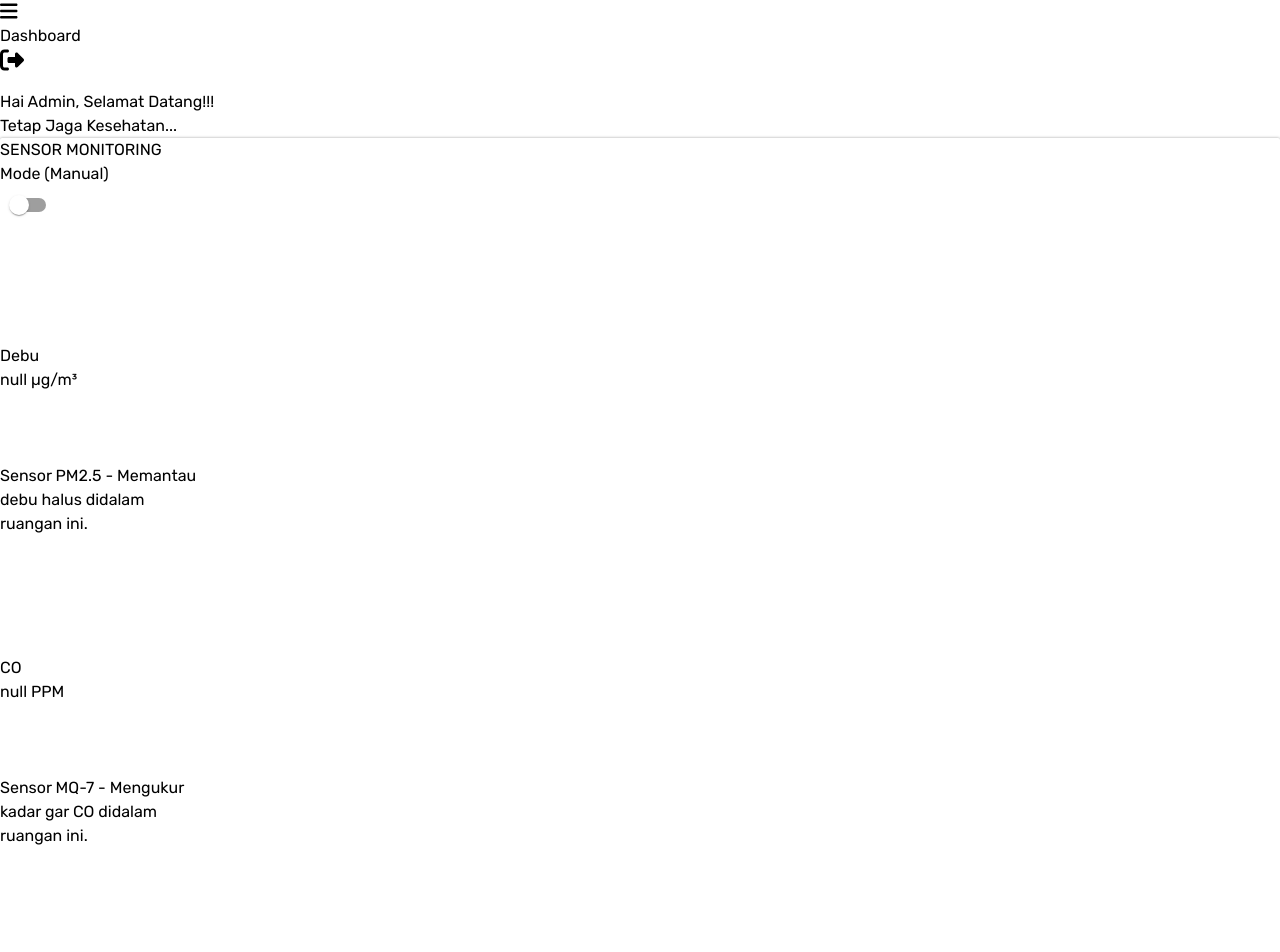
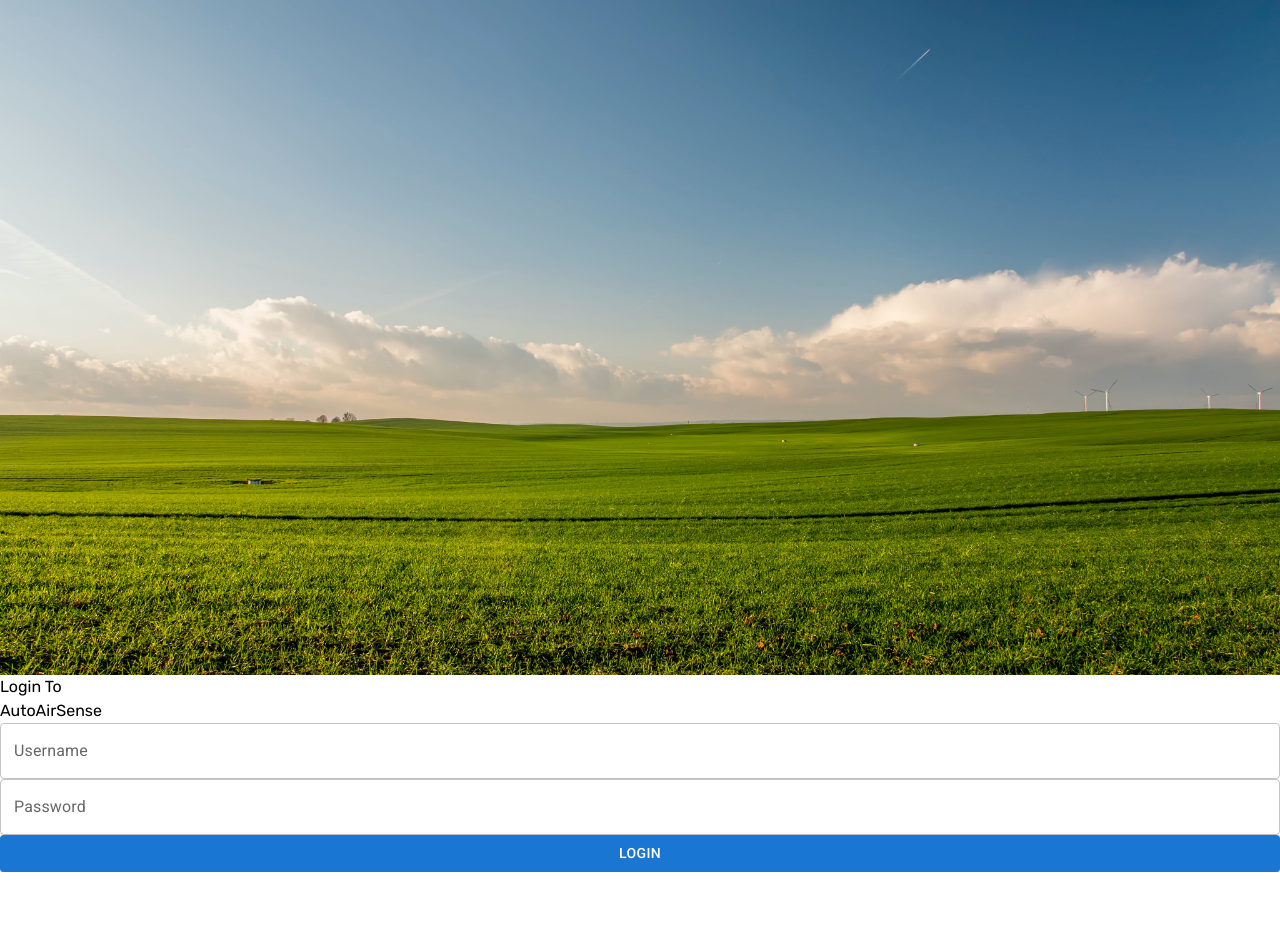
Before and after one commit to Diditp/AutoAirSense, a React (Vite) app: page / in a window 1280 px wide. Shown: the top 952 px of the page. After the commit the page ends 872 px from the top, so only its background shows below. Built offline with nearby package versions, Linux system fonts and the light colour scheme; no server answers; the database is empty.

Commit message:
Feat/Login

```diff
--- a/index.html
+++ b/index.html
@@ -4,7 +4,7 @@
     <meta charset="UTF-8" />
     <link rel="icon" type="image/svg+xml" href="/vite.svg" />
     <meta name="viewport" content="width=device-width, initial-scale=1.0" />
-    <title>Dashboard</title>
+    <title>AutoAirSense</title>
   </head>
   <body class="bg-gray-200 min-h-fit">
     <div id="root"></div>
--- a/package.json
+++ b/package.json
@@ -23,7 +23,7 @@
     "react": "^18.2.0",
     "react-chartjs-2": "^5.2.0",
     "react-dom": "^18.2.0",
-    "react-router-dom": "^6.21.1",
+    "react-router-dom": "^6.23.0",
     "recharts": "^2.11.0",
     "styled-components": "^6.1.8"
   },
--- a/src/App.jsx
+++ b/src/App.jsx
@@ -1,26 +1,15 @@
-import React from "react";
-import { BrowserRouter as Router, Route, Routes } from 'react-router-dom';
-import Sidebar from "./components/Sidebar";
-import Dashboard from "./screens/Dashboard";
-import Chart from "./screens/Chart";
-import About from "./screens/About";
 import { library } from "@fortawesome/fontawesome-svg-core";
 import { fas } from "@fortawesome/free-solid-svg-icons";
+import Login from "./screens/login";
 
 library.add(fas);
 
 function App() {
+
   return (
-    <Router>
-      <div className="flex">
-        <Sidebar />
-        <Routes>
-          <Route path="/Chart" element={<Chart />} />
-          <Route path="/About" element={<About />} />
-          <Route path="/" element={<Dashboard />} />
-        </Routes>
-      </div>
-    </Router>
+    <>
+      <Login />
+    </>
   );
 }
 
--- a/src/components/Sidebar.jsx
+++ b/src/components/Sidebar.jsx
@@ -17,13 +17,13 @@ const Sidebar = () => {
             to="/"
             className="sidebar-item flex flex-wrap items-center hover:text-gray-300"
           >
-            <FontAwesomeIcon size="lg" icon="home" className="mr-5"/>
+            <FontAwesomeIcon size="lg" icon="home" className="mr-5" />
             <p>Dashboard</p>
           </Link>
         </li>
         <li className="my-7">
           <Link
-            to="/chart"
+            to="/Chart"
             className="sidebar-item flex flex-wrap items-center hover:text-gray-300"
           >
             <FontAwesomeIcon size="lg" icon="chart-simple" className="mr-6" />
--- a/src/screens/About.jsx
+++ b/src/screens/About.jsx
@@ -25,14 +25,10 @@ export default function About() {
   return (
     <>
       <div className="flex-1 about">
-        <header className="flex justify-between header-height p-5 bg-white items-center ">
+        <header className="flex justify-start header-height p-5 bg-white items-center ">
           <div className="flex items-center">
             <FontAwesomeIcon className="mr-5" icon="bars" size="lg" onClick={handleWidthClick} />
             <h1 className="text-2xl md:text-4xl">About</h1>
-          </div>
-          <div className="text-center flex items-center">
-            <span className="mr-2 none sm:block">Logout</span>
-            <FontAwesomeIcon icon="right-from-bracket" size="xl" />
           </div>
         </header>
         <div className="px-8 py-8">
--- a/src/screens/Chart.jsx
+++ b/src/screens/Chart.jsx
@@ -29,7 +29,7 @@ export default function Chart() {
   return (
     <>
       <div className="flex-1 chart">
-        <header className="flex justify-between header-height p-5 bg-white items-center ">
+        <header className="flex justify-start header-height p-5 bg-white items-center ">
           <div className="flex items-center">
             <FontAwesomeIcon
               className="mr-5"
@@ -38,10 +38,6 @@ export default function Chart() {
               onClick={handleWidthClick}
             />
             <h1 className="text-2xl md:text-4xltext-4xl">Chart</h1>
-          </div>
-          <div className="text-center flex items-center">
-            <span className="mr-2 none sm:block">Logout</span>
-            <FontAwesomeIcon icon="right-from-bracket" size="xl" />
           </div>
         </header>
         <div className="px-8 py-8 flex justify-center flex-col items-center min-h-screen">
--- a/src/screens/Dashboard.jsx
+++ b/src/screens/Dashboard.jsx
@@ -5,12 +5,17 @@ import { FontAwesomeIcon } from "@fortawesome/react-fontawesome";
 import { useEffect, useState } from "react";
 import database from "../database/firebase_database";
 import { onValue, ref, update } from 'firebase/database';
-import { Switch } from "@mui/material";
+import { Button, Switch } from "@mui/material";
 
 export default function Dashboard() {
   const [isExpanded, setIsExpanded] = useState(true);
   const [currentTime, setCurrentTime] = useState(new Date());
   const [deviceMode, setDeviceMode] = useState(0);
+
+
+  function logout() {
+    window.location.reload();
+  }
 
   useEffect(() => {
     const intervalId = setInterval(() => {
@@ -184,7 +189,7 @@ export default function Dashboard() {
             />
             <h1 className="text-2xl md:text-4xl">Dashboard</h1>
           </div>
-          <div className="text-center flex items-center">
+          <div color="black" onClick={logout} className="text-center flex items-center cursor-pointer">
             <span className="mr-2 none sm:block">Logout</span>
             <FontAwesomeIcon icon="right-from-bracket" size="xl" />
           </div>
--- a/src/screens/login.jsx
+++ b/src/screens/login.jsx
@@ -0,0 +1,64 @@
+import React, { useState } from 'react';
+import { Button, TextField } from '@mui/material';
+import Main from './main';
+
+const Login = () => {
+    const [username, setUsername] = useState('');
+    const [password, setPassword] = useState('');
+    const [error, setError] = useState('');
+    const [loggedIn, setLoggedIn] = useState(false);
+
+    const EMAIL = 'superadmin@aas.com';
+    const PASSWORD = 'autoairsense';
+
+    const handleLogin = () => {
+        if (username === EMAIL && password === PASSWORD) {
+            // Autentikasi berhasil, set state loggedIn menjadi true
+            setLoggedIn(true);
+        } else {
+            setError('Email atau password salah');
+        }
+    };
+
+    return (
+        <>
+            {loggedIn ? (
+                <Main />
+            ) : (
+                <div className="flex items-center justify-center h-screen bg-gray-100">
+                    <img src="udaraBaik.jpg" alt="" srcset="" />
+                    <div className="bg-white bg-opacity-50 backdrop-filter backdrop-blur-lg p-8 rounded-lg shadow-lg absolute w-1/3 max h-1/2">
+                        <div className='flex-col justify-center items-center'>
+                            <h2 className="text-2xl font-bold mb-4 text-center">Login To</h2>
+                            <h2 className="text-2xl font-bold mb-4 text-center">AutoAirSense</h2>
+                        </div>
+                        {error && <div className="text-red-500 mb-4">{error}</div>}
+                        <div className="mb-4">
+                            <TextField
+                                label="Username"
+                                variant="outlined"
+                                fullWidth
+                                value={username}
+                                onChange={(e) => setUsername(e.target.value)}
+                            />
+                        </div>
+                        <div className="mb-4">
+                            <TextField
+                                label="Password"
+                                type="password"
+                                variant="outlined"
+                                fullWidth
+                                value={password}
+                                onChange={(e) => setPassword(e.target.value)}
+                            />
+                        </div>
+                        <Button variant="contained" fullWidth onClick={handleLogin}>Login</Button>
+                    </div>
+                </div>
+
+            )}
+        </>
+    );
+};
+
+export default Login;
--- /dev/null
+++ b/src/screens/main.jsx
@@ -0,0 +1,22 @@
+import React from "react";
+import { BrowserRouter as Router, Route, Routes } from 'react-router-dom';
+import Sidebar from "../components/Sidebar";
+import Dashboard from "./Dashboard";
+import Chart from "./Chart";
+import About from "./About";
+
+
+export default function Main() {
+    return (
+        <Router>
+            <div className="flex">
+                <Sidebar />
+                <Routes>
+                    <Route path="/Chart" element={<Chart />} />
+                    <Route path="/About" element={<About />} />
+                    <Route path="/" element={<Dashboard />} />
+                </Routes>
+            </div>
+        </Router>
+    )
+}
```
Also changed, not shown: 1 other file (tests, documents, lock files or other folders).
